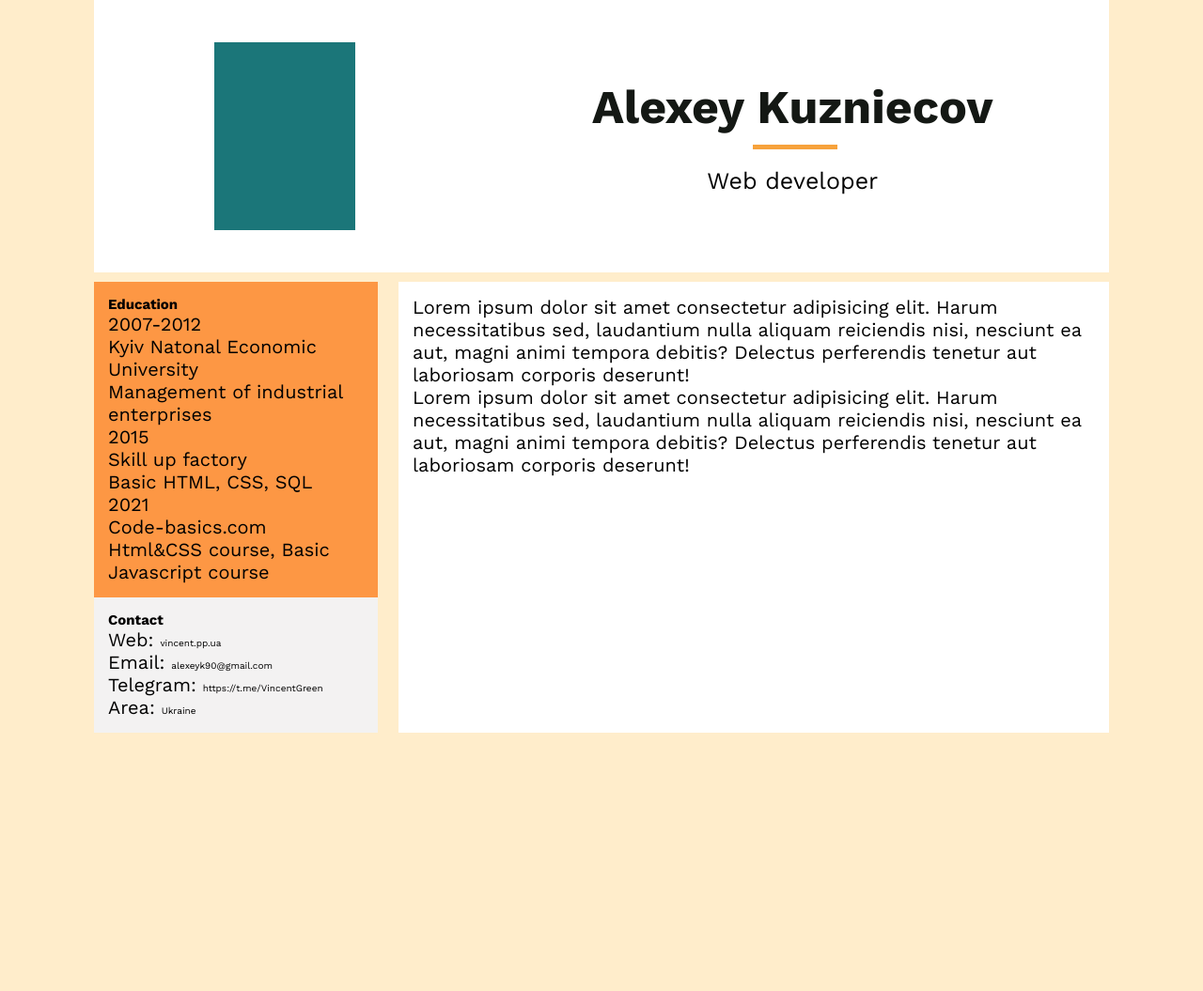
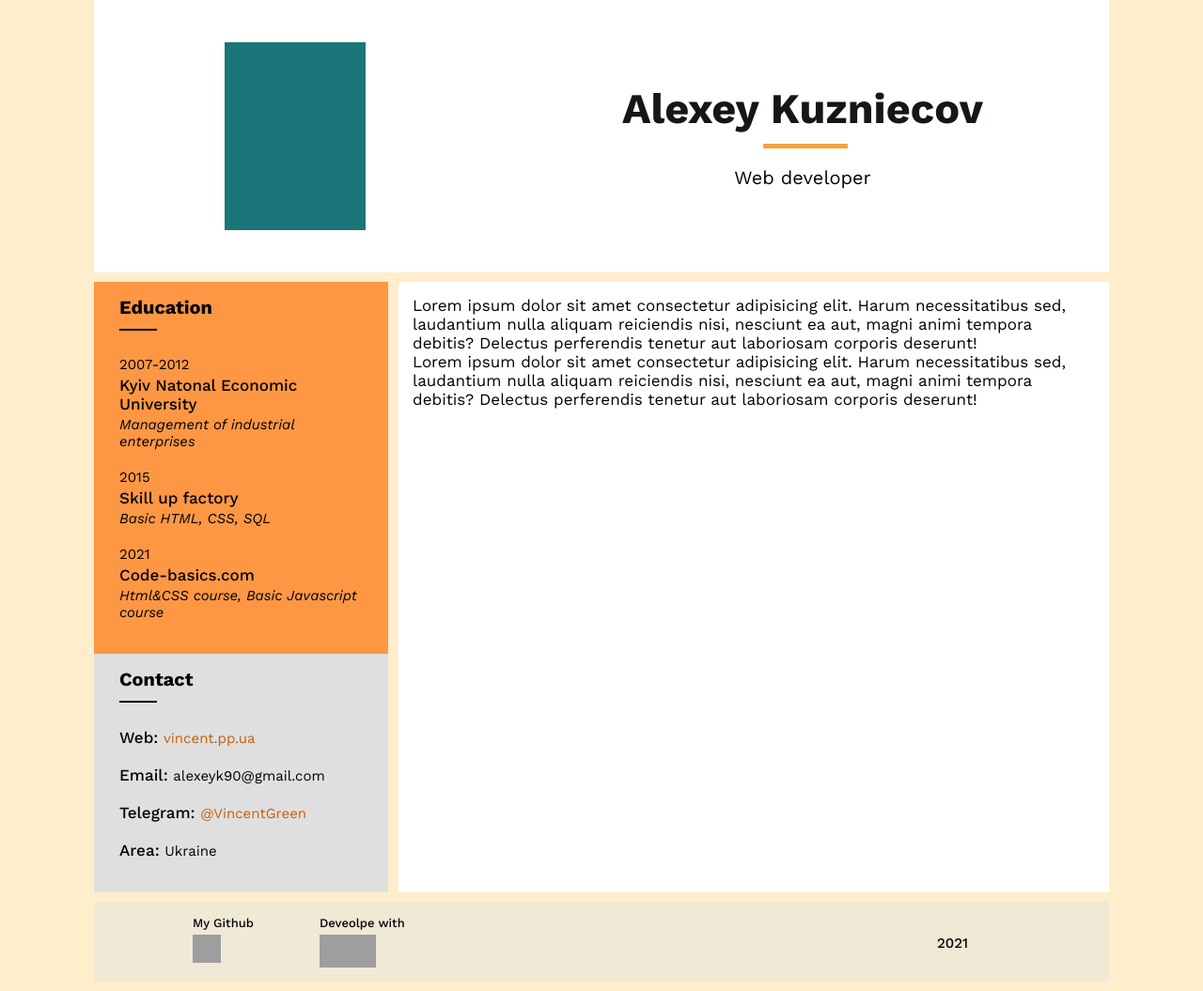
Before and after one commit to VincentWild69/rsschool-cv-summer, a plain HTML site: page index.html in a window 1280 px wide. Shown: the whole page at 94% size. Before the commit the page ends 800 px from the top, so only its background shows below. Drawn offline with nearby package versions, Linux system fonts and the light colour scheme; grey boxes are pictures that could not be loaded.

Commit message:
feat: add footer, change styles in aside

```diff
--- a/index.html
+++ b/index.html
@@ -28,35 +28,35 @@
           <h2>Education</h2>
           <div class="education-info">
             <div class="education-item">
-              <p class="education-year">
+              <p class="education-year edu-margin">
                 2007-2012
               </p>
-              <p class="education-institution">
+              <p class="education-institution edu-margin">
                 Kyiv Natonal Economic University
               </p>
-              <p class="education-proffesion">
+              <p class="education-proffesion edu-margin">
                 Management of industrial enterprises
               </p>
             </div>
             <div class="education-item">
-              <p class="education-year">
+              <p class="education-year edu-margin">
                 2015
               </p>
-              <p class="education-institution">
+              <p class="education-institution edu-margin">
                 Skill up factory
               </p>
-              <p class="education-proffesion">
+              <p class="education-proffesion edu-margin">
                 Basic HTML, CSS, SQL
               </p>
             </div>
             <div class="education-item">
-              <p class="education-year">
+              <p class="education-year edu-margin">
                 2021
               </p>
-              <p class="education-institution">
+              <p class="education-institution edu-margin">
                 Code-basics.com
               </p>
-              <p class="education-proffesion">
+              <p class="education-proffesion edu-margin">
                 Html&CSS course, Basic Javascript course
               </p>
             </div>
@@ -66,13 +66,13 @@
           <h2>Contact</h2>
           <div class="contact-info">
             <p class="contact-item">
-              Web: <span class="contact-detail">vincent.pp.ua</span>
+              Web: <a class="contact-a" href="http://vincent.pp.ua"><span class="contact-detail">vincent.pp.ua</span></a>
             </p>
             <p class="contact-item">
               Email: <span class="contact-detail">alexeyk90@gmail.com</span>
             </p>
             <p class="contact-item">
-              Telegram: <span class="contact-detail">https://t.me/VincentGreen</span>
+              Telegram: <a class="contact-a" href="https://t.me/VincentGreen"><span class="contact-detail">@VincentGreen</span></a>
             </p>
             <p class="contact-item">
               Area: <span class="contact-detail">Ukraine</span>
@@ -86,5 +86,26 @@
       </main>
     </div>
   </div>
+  <div class="container">
+    <footer>
+      <div class="links">
+        <div class="git">
+          <a class="git-link" href="https://github.com/VincentWild69">
+            <p>My Github </p>
+            <img class="git-footer-icon" src="https://icons-for-free.com/iconfiles/png/512/git+github+hosting+internet+used+for+code+version+control+icon-1320194988409492468.png" alt="git_icon">
+          </a>
+        </div>
+        <div class="rss">
+          <a class="rss-link" href="https://rs.school/js/">
+            <p>Deveolpe with </p>
+            <img class="rss-footer-icon" src="https://rs.school/images/rs_school_js.svg" alt="rss_icon">
+          </a>
+        </div>
+      </div>
+      <div class="year">
+        2021
+      </div>
+    </footer>
+  </div>
 </body>
 </html>
--- a/style.css
+++ b/style.css
@@ -97,7 +97,7 @@ header {
 h1 {
   position: relative;
   margin-bottom: 3.5rem;
-  font-size: 5rem;
+  font-size: 4.5rem;
   color: #141814;
 }
 
@@ -107,7 +107,7 @@ h1::after {
   width: 9rem;
   height: 0.5rem;
   top: 120%;
-  left: 40%;
+  left: 39%;
   background-color: #f7a23b;
 }
 
@@ -116,7 +116,7 @@ h1::after {
 }
 
 .title-name {
-  font-size: 2.5rem;
+  font-size: 2rem;
 }
 
 .avatar {
@@ -128,7 +128,7 @@ h1::after {
 }
 
 p {
-  font-size: 2rem;
+  font-size: 1.7rem;
 }
 
 .main-block {
@@ -138,7 +138,7 @@ p {
 }
 
 aside {
-  width: 28%;
+  width: 29%;
   background-color: #fd9744;
 }
 
@@ -149,12 +149,68 @@ main {
 }
 
 .education {
-  padding: 1.5rem;
+  padding: 1.5rem 1.5rem 1.5rem 2.7rem;
 }
 
 .contact {
-  padding: 1.5rem;
-  background-color: #f3f2f2;
+  padding: 1.5rem 1.5rem 1.5rem 2.7rem;
+  background-color: #dfdfdf;
+}
+
+h2 {
+  position: relative;
+  margin-bottom: 4rem;
+  font-size: 2rem;
+  font-weight: 700;
+}
+
+h2::after {
+  content: '';
+  position: absolute;
+  width: 4rem;
+  height: 0.2rem;
+  top: 145%;
+  left: 0%;
+  background-color: #000000;
+}
+
+.education-item {
+  margin: 2rem 0 2rem 0;
+}
+
+.education-year {
+  font-size: 1.5rem;
+  font-weight: 400;
+}
+
+.education-institution {
+  font-size: 1.7rem;
+  font-weight: 500;
+}
+
+.education-proffesion {
+  font-size: 1.5rem;
+  font-weight: 400;
+  font-style: italic;
+}
+
+.contact-info a {
+  color: #ca5e05;
+}
+
+.contact-item {
+  margin: 2rem 0 2rem 0;
+  font-size: 1.7rem;
+  font-weight: 500;
+}
+
+.contact-detail {
+  font-size: 1.5rem;
+  font-weight: 400;
+}
+
+.edu-margin {
+  margin-bottom: 0.3rem;
 }
 
 
@@ -162,20 +218,72 @@ main {
 
 
 
-
-
-
-
-
-
-
-
-
-.contact-item {
-  font-size: 2rem;
-  font-weight: 400;
+footer {
+  margin: 0 1rem 1rem 1rem;
+  background-color: #f0e9d6;
+  display: flex;
+  align-content: center;
+  justify-content: space-between;
 }
 
-.contact-detail {
-  font-size: 1rem;
+.links {
+  display: flex;
+  align-content: center;
+  justify-content: flex-start;
 }
+
+.links a {
+  color: #000;
+}
+
+.git {
+  margin: 1rem 3rem 1rem 10rem;
+  padding: 0.5rem;
+  border-radius: 10%;
+  transition: 0.7s ease;
+}
+
+.git:hover {
+  background-color: #f0a466;
+  transition: 0.7s ease;
+}
+
+.git p {
+  margin-bottom: 0.5rem;
+  font-size: 1.3rem;
+  font-weight: 500;
+}
+
+.git-footer-icon {
+  width: 3rem;
+  height: 3rem;
+}
+
+.rss {
+  margin: 1rem 3rem 1rem 3rem;
+  padding: 0.5rem;
+  border-radius: 10%;
+  transition: 0.7s ease;
+}
+
+.rss:hover {
+  background-color: #f0a466;
+  transition: 0.7s ease;
+}
+
+.rss p {
+  margin-bottom: 0.5rem;
+  font-size: 1.3rem;
+  font-weight: 500;
+}
+
+.rss-footer-icon {
+  width: 6rem;
+  height: 3.5rem;
+}
+
+.year {
+  margin: 3.5rem 15rem 2rem 3rem;
+  font-size: 1.5rem;
+  font-weight: 500;
+}
```
